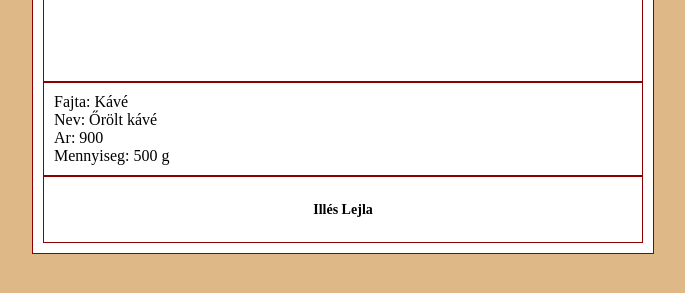
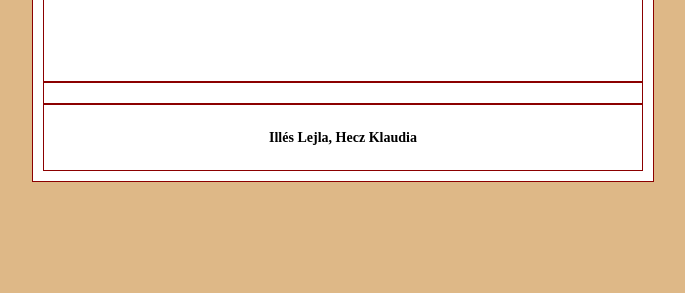
Before and after one commit to lejlailles/webaruhaz_hk_il, a plain HTML site: page public_html/index.html in a window 1280 px wide. Shown: the part 159-452 px from the top of the page, without its empty margins (297-982 px from the left). Drawn offline with nearby package versions, Linux system fonts and the light colour scheme.

Commit message:
4. elkezdve

```diff
--- a/public_html/index.html
+++ b/public_html/index.html
@@ -20,7 +20,7 @@
 
             </article>
             <footer>
-                <h3>Illés Lejla</h3>
+                <h3>Illés Lejla, Hecz Klaudia</h3>
             </footer>
         </main>
     </body>
--- a/public_html/objJson.js
+++ b/public_html/objJson.js
@@ -1,16 +1,20 @@
 $(function () {
-
-    for (var item in termekek) {
-        $("article").append(item+": "+termekek[item]+"<br>");
-
-    }
+  var szovegbolObjektum = JSON.parse(szovegJSON);
 
 });
 
+var szovegbolObjektum;
 
-var termekek= {
-    Fajta:"Kávé",
-    Nev:"Őrölt kávé",
-    Ar:900,
-    Mennyiseg:"500 g"
-    };
+var szovegJSON = '[{"Fajta":"Kávé","Nev":"Őrölt kávé","Ar":900,"Mennyiseg":"500 g"},{"Fajta":"Kopi Luwak","Nev": "frissen pörkölt single origin arabica kávé különlegesség Jáva szigetéről", "Ar": 5000, "Mennyiseg": "500 g"}]';
+
+$("article").append("<table>");
+$("article table").append("");
+
+function kiir() {
+  for (var i = 0; i < szovegbolObjektum.length; i++) {
+    $("article table").append("<tr>");
+  }
+  for (var item in szovegbolObjektum[i]) {
+
+  }
+}
```
